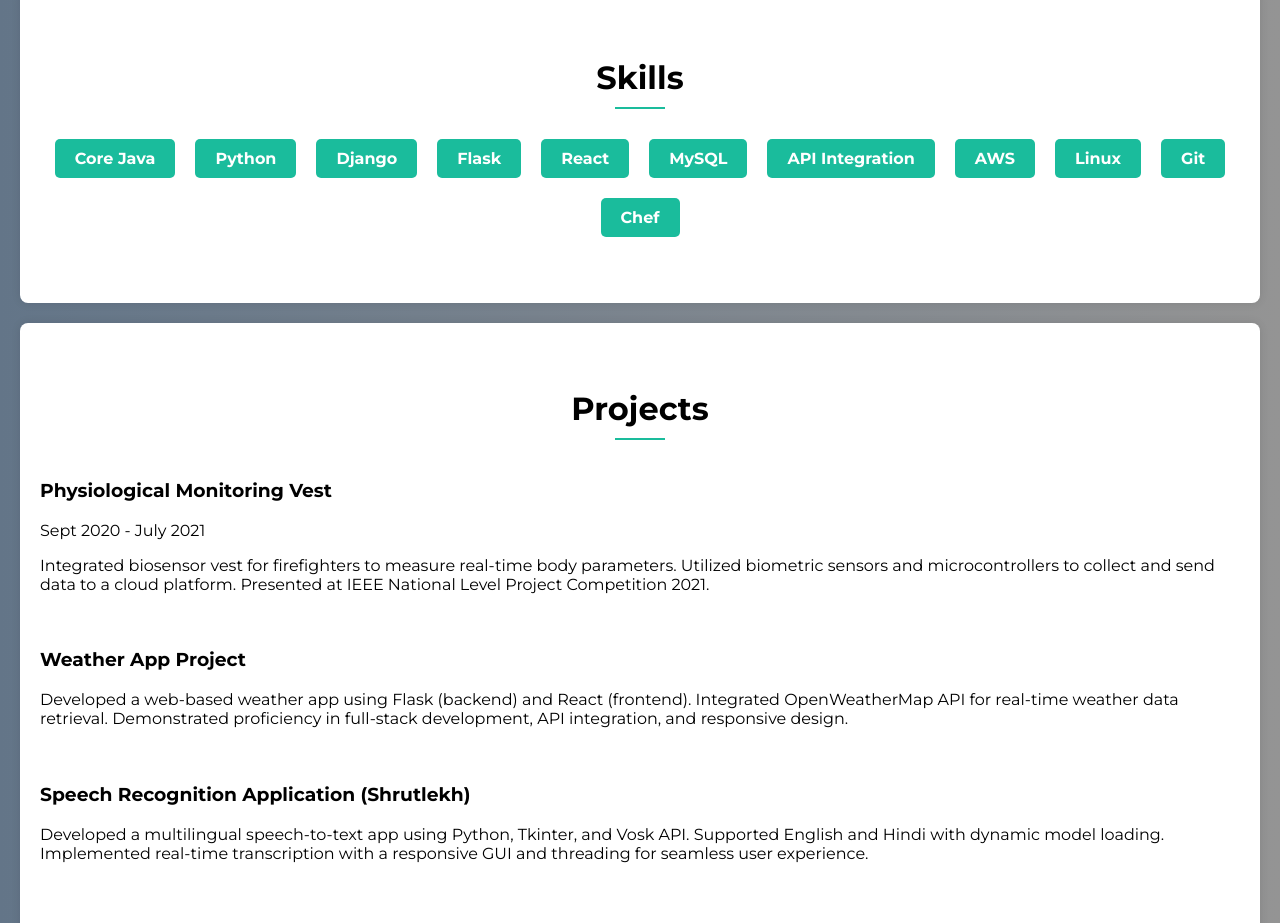
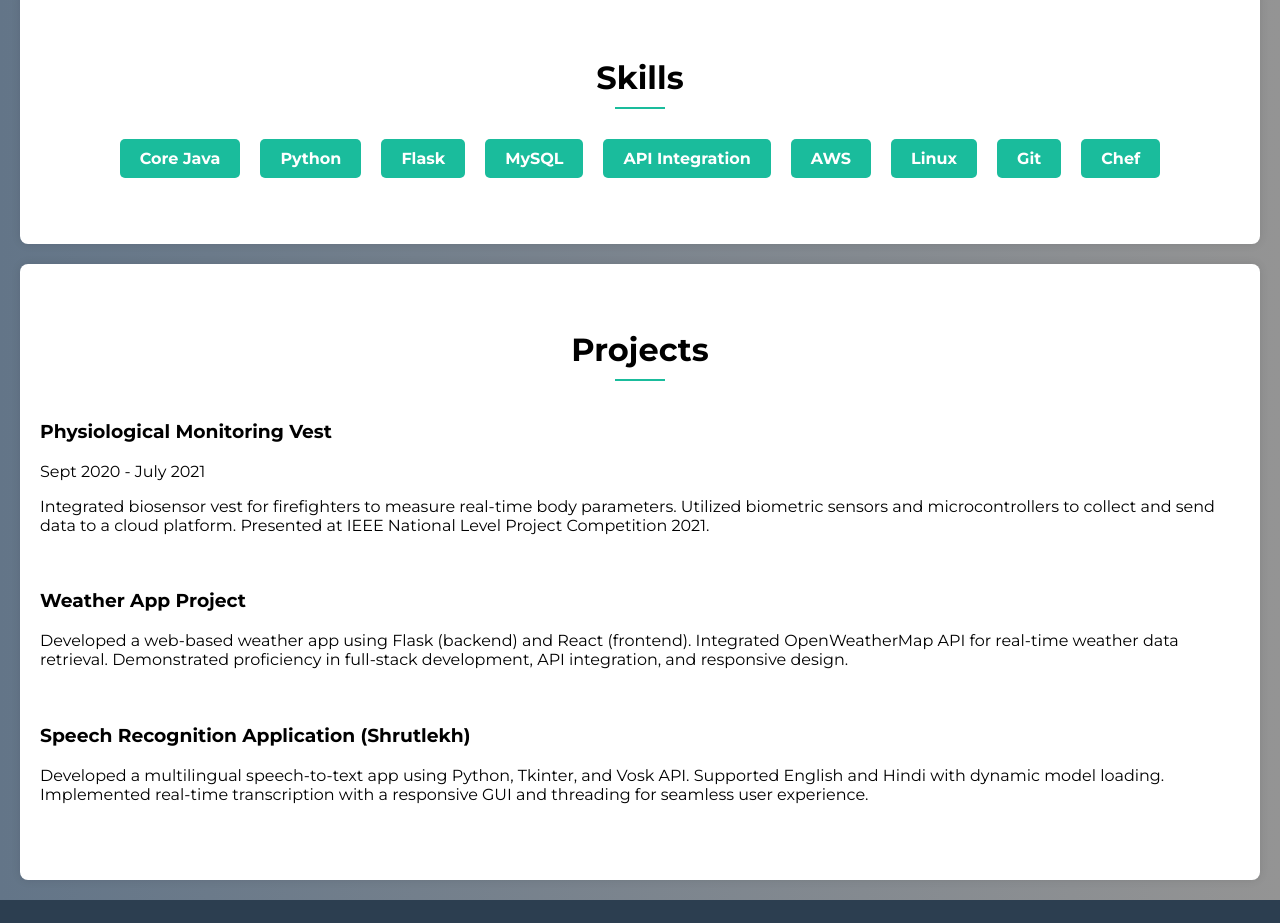
Before and after one commit to thehimanshuu/resume-web, a plain HTML site: page index.html in a window 1280 px wide. Shown: the part 1440-2363 px from the top of the page. Drawn offline with Linux system fonts and the light colour scheme.

Commit message:
index.html

```diff
--- a/index.html
+++ b/index.html
@@ -76,9 +76,7 @@
         <ul class="skills-list">
             <li>Core Java</li>
             <li>Python</li>
-            <li>Django</li>
             <li>Flask</li>
-            <li>React</li>
             <li>MySQL</li>
             <li>API Integration</li>
             <li>AWS</li>
```
